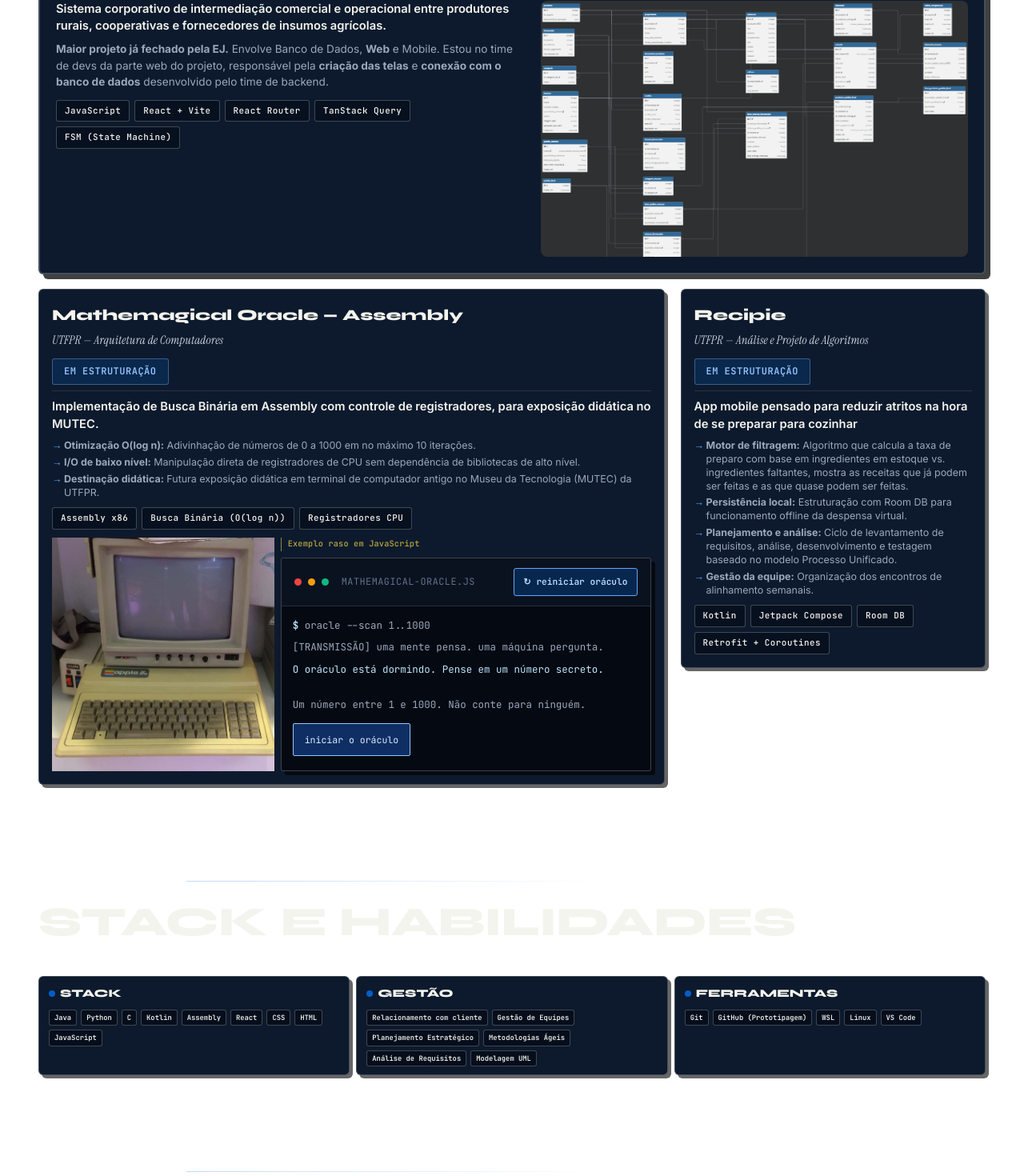
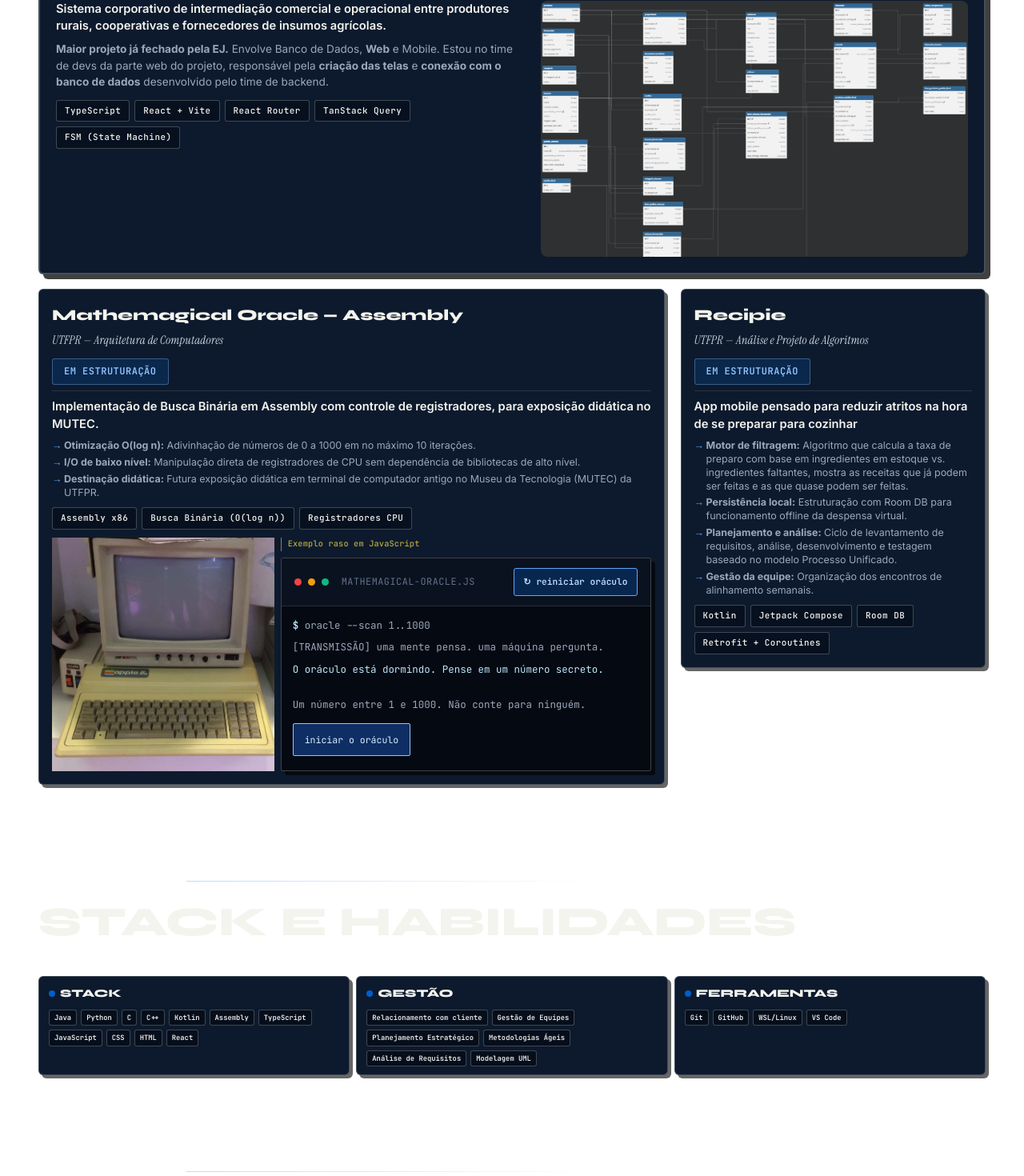
Before and after one commit to ArthurJKF/portfolio, a React (Vite) app: page /portfolio in a window 1280 px wide. Shown: the part 4818-6288 px from the top of the page at 80% size. Built offline with nearby package versions, Linux system fonts and the light colour scheme.

Commit message:
typescript e c++ adicionados às habilidades/projetos

```diff
--- a/src/pages/Portfolio.jsx
+++ b/src/pages/Portfolio.jsx
@@ -647,7 +647,7 @@ export default function Portfolio() {
               </p>
 
               <ul className="tech-stack-inline">
-                <li>JavaScript</li>
+                <li>TypeScript</li>
                 <li>React + Vite</li>
                 <li>React Router</li>
                 <li>TanStack Query</li>
@@ -776,12 +776,14 @@ export default function Portfolio() {
               <span className="stack-badge-pro">Java</span>
               <span className="stack-badge-pro">Python</span>
               <span className="stack-badge-pro">C</span>
+              <span className="stack-badge-pro">C++</span>
               <span className="stack-badge-pro">Kotlin</span>
               <span className="stack-badge-pro">Assembly</span>
-              <span className="stack-badge-pro">React</span>
+              <span className="stack-badge-pro">TypeScript</span>
+              <span className="stack-badge-pro">JavaScript</span>
               <span className="stack-badge-pro">CSS</span>
               <span className="stack-badge-pro">HTML</span>
-              <span className="stack-badge-pro">JavaScript</span>
+              <span className="stack-badge-pro">React</span>
             </div>
           </div>
 
@@ -807,9 +809,8 @@ export default function Portfolio() {
             </div>
             <div className="stack-badges-wrap">
               <span className="stack-badge-pro">Git</span>
-              <span className="stack-badge-pro">GitHub (Prototipagem)</span>
-              <span className="stack-badge-pro">WSL</span>
-              <span className="stack-badge-pro">Linux</span>
+              <span className="stack-badge-pro">GitHub</span>
+              <span className="stack-badge-pro">WSL/Linux</span>
               <span className="stack-badge-pro">VS Code</span>
             </div>
           </div>
```
